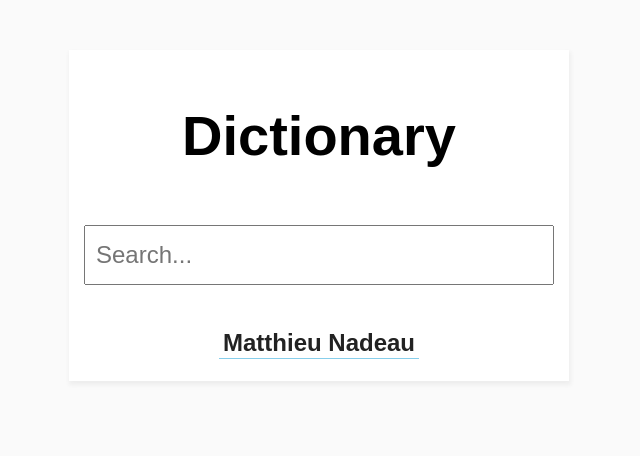
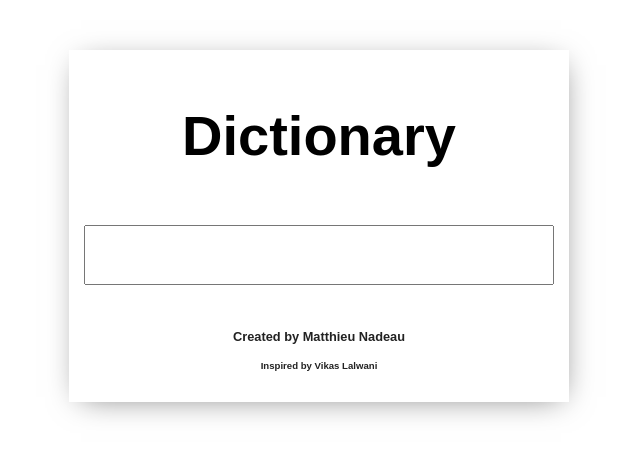
Before and after one commit to MatthieuNadeau96/Dictionary-App, a React (Create React App) app: page / in a window 1280 px wide. Shown: the top 456 px of the page, without its empty margins (321-961 px from the left). Built offline with nearby package versions, Linux system fonts and the light colour scheme.

Commit message:
style changes and added vikas lalwani as inspiration

```diff
--- a/public/index.html
+++ b/public/index.html
@@ -1,5 +1,5 @@
 <!DOCTYPE html>
-<html lang="en" style="background-color: rgb(250, 250, 250)">
+<html lang="en" style="background-color: rgb(255, 255, 255)">
   <head>
     <meta charset="utf-8">
     <meta name="viewport" content="width=device-width, initial-scale=1, shrink-to-fit=no">
--- a/src/App.css
+++ b/src/App.css
@@ -1,7 +1,7 @@
 .container {
-  background-color: #fff;
+  background-color: rgb(255, 255, 255);
   margin: 10% auto;
-  box-shadow: 1px 3px 4px 1px #eee;
+  box-shadow: 2px 5px 30px -10px #777;
   padding: 15px;
   position: relative;
 }
@@ -31,14 +31,37 @@ h4 {
   text-align: center;
   font-weight: 700;
   margin: 5% 0 2%;
-  font-size: 1.5em;
+  font-size: 0.8em;
 }
 
 h4 a {
   color: #222;
   text-decoration: none;
-  border-bottom: 1px solid skyblue;
   padding: 2px 4px;
+  transition: 100ms;
+}
+h4 a:hover {
+  background-color: rgba(240, 240, 240, .8);
+  border-bottom: 2px solid #00a8db;
+  border-radius: 4px;
+}
+
+h5 {
+  text-align: center;
+  font-weight: 600;
+  font-size: 0.6em;
+}
+
+h5 a {
+  color: #222;
+  text-decoration: none;
+  padding: 2px 4px;
+  transition: 100ms;
+}
+h5 a:hover {
+  background-color: rgba(240, 240, 240, .8);
+  border-bottom: 2px solid #00a8db;
+  border-radius: 3px;
 }
 
 h2 {
@@ -48,9 +71,14 @@ h2 {
 
 .wordCard {
   display: block;
-  background-color: #eee;
+  background-color: rgb(249, 249, 249);
   padding: 10px;
   margin: 15px 0;
+  border-radius: 15px;
+  transition: 250ms ease-out;
+}
+.wordCard:hover {
+  box-shadow: 2px 5px 20px -10px #777;
 }
 
 .wordCard .top {
--- a/src/App.js
+++ b/src/App.js
@@ -37,11 +37,10 @@ class App extends Component {
       <div className="container">
         <h1>Dictionary</h1>
         <form onSubmit={this.submitHandler}>
-          <input placeholder="Search..." type="text" name="userWord"></input>
+          <input type="text" name="userWord"></input>
         </form>
 
         <div className="search-list">
-          { !this.state.isLoading && <h2>Search Results</h2> }
           {
             !isLoading && list.length > 0 ? list
               .filter(word => word.definition !== "undefined")
@@ -59,7 +58,9 @@ class App extends Component {
             }) : null
         }
         </div>
-        <h4><a href="/">Matthieu Nadeau</a></h4>
+        <h4><a href="https://github.com/MatthieuNadeau96" target="_blank" rel="noopener noreferrer">Created by Matthieu Nadeau</a></h4>
+        <h5><a href="https://vikaslalwani.com/" target="_blank" rel="noopener noreferrer">Inspired by Vikas Lalwani</a></h5>
+
       </div>
     );
   }
```
